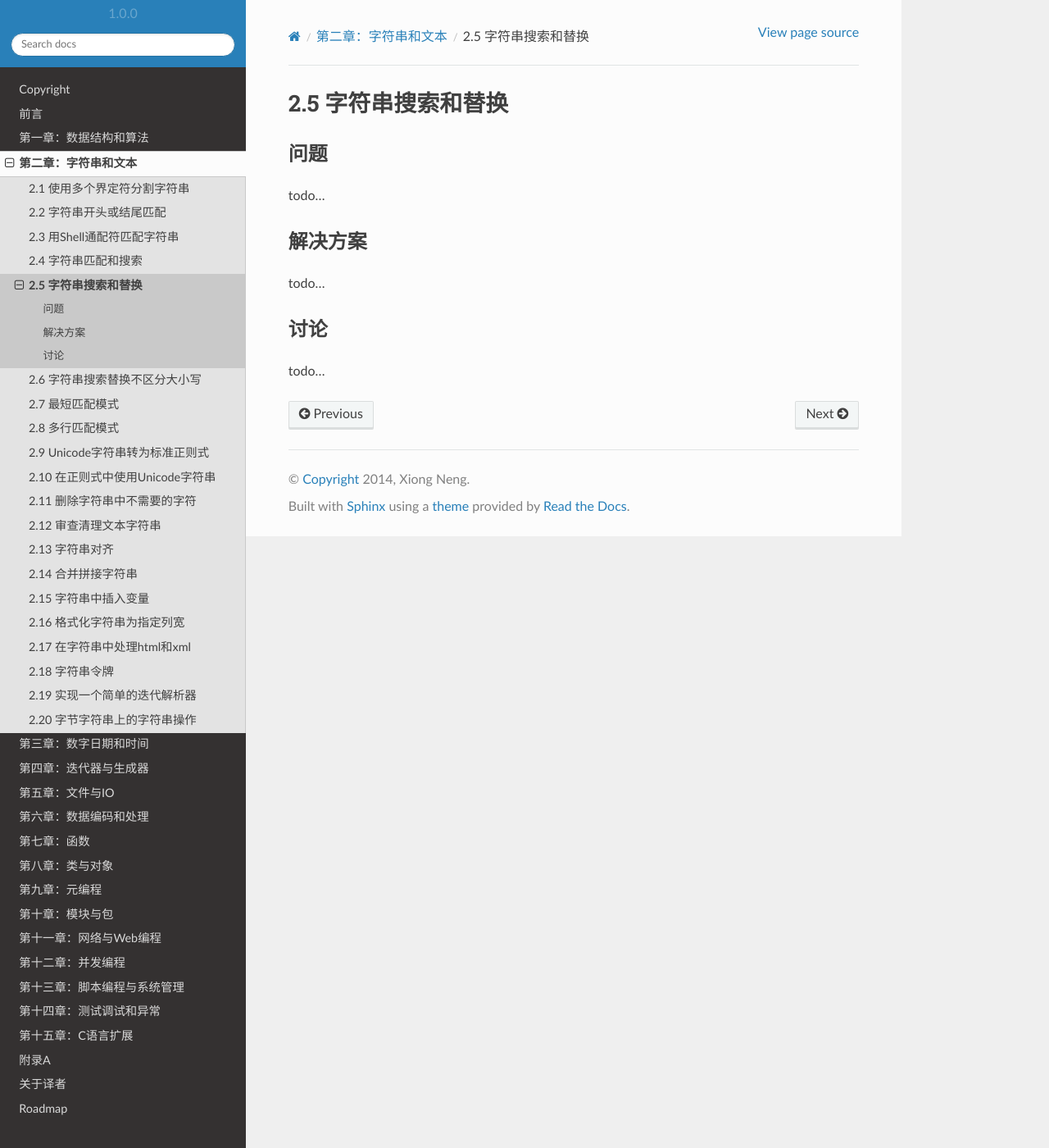
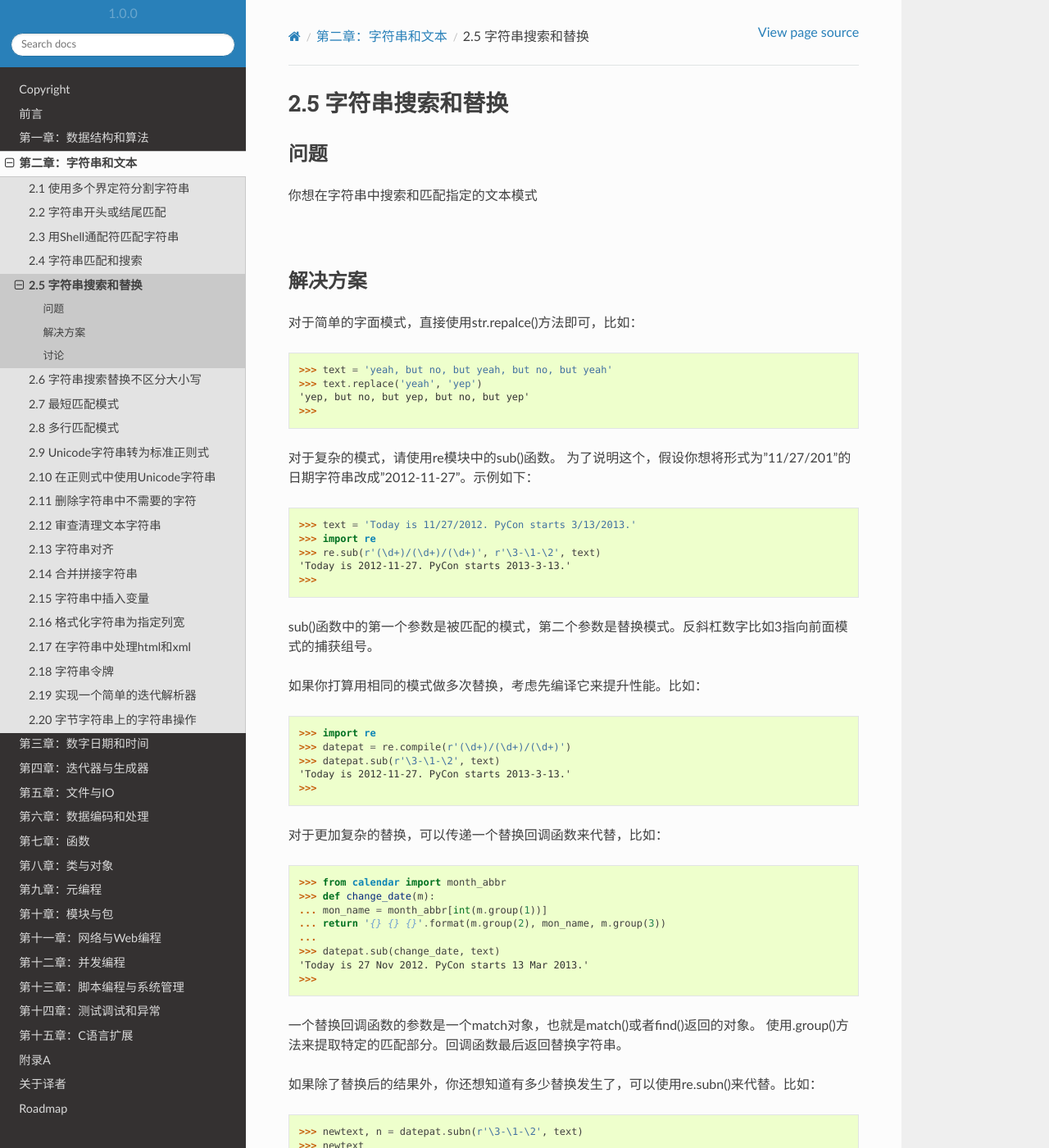
Before and after one commit to yidao620c/python3-cookbook, a Sphinx documentation site: the page built from source/c02/p05_search_and_replace_text.rst, in a window 1280 px wide and 1400 px high. Shown: the whole window at 82% size. Built offline with Sphinx 7.4.7 and the Read the Docs theme 2.0.0, drawn with Linux system fonts in a browser that asks for light colours; some of the changed text lies outside the part shown.

Commit message:
2.5小节完成。

```diff
--- a/source/c02/p05_search_and_replace_text.rst
+++ b/source/c02/p05_search_and_replace_text.rst
@@ -5,14 +5,77 @@
 ----------
 问题
 ----------
-todo...
+你想在字符串中搜索和匹配指定的文本模式
+
+|
 
 ----------
 解决方案
 ----------
-todo...
+对于简单的字面模式，直接使用str.repalce()方法即可，比如：
+
+.. code-block:: python
+
+    >>> text = 'yeah, but no, but yeah, but no, but yeah'
+    >>> text.replace('yeah', 'yep')
+    'yep, but no, but yep, but no, but yep'
+    >>>
+
+对于复杂的模式，请使用re模块中的sub()函数。
+为了说明这个，假设你想将形式为"11/27/201"的日期字符串改成"2012-11-27"。示例如下：
+
+.. code-block:: python
+
+    >>> text = 'Today is 11/27/2012. PyCon starts 3/13/2013.'
+    >>> import re
+    >>> re.sub(r'(\d+)/(\d+)/(\d+)', r'\3-\1-\2', text)
+    'Today is 2012-11-27. PyCon starts 2013-3-13.'
+    >>>
+
+sub()函数中的第一个参数是被匹配的模式，第二个参数是替换模式。反斜杠数字比如\3指向前面模式的捕获组号。
+
+如果你打算用相同的模式做多次替换，考虑先编译它来提升性能。比如：
+
+.. code-block:: python
+
+    >>> import re
+    >>> datepat = re.compile(r'(\d+)/(\d+)/(\d+)')
+    >>> datepat.sub(r'\3-\1-\2', text)
+    'Today is 2012-11-27. PyCon starts 2013-3-13.'
+    >>>
+
+对于更加复杂的替换，可以传递一个替换回调函数来代替，比如：
+
+.. code-block:: python
+
+    >>> from calendar import month_abbr
+    >>> def change_date(m):
+    ... mon_name = month_abbr[int(m.group(1))]
+    ... return '{} {} {}'.format(m.group(2), mon_name, m.group(3))
+    ...
+    >>> datepat.sub(change_date, text)
+    'Today is 27 Nov 2012. PyCon starts 13 Mar 2013.'
+    >>>
+
+一个替换回调函数的参数是一个match对象，也就是match()或者find()返回的对象。
+使用.group()方法来提取特定的匹配部分。回调函数最后返回替换字符串。
+
+如果除了替换后的结果外，你还想知道有多少替换发生了，可以使用re.subn()来代替。比如：
+
+..  code-block:: python
+
+    >>> newtext, n = datepat.subn(r'\3-\1-\2', text)
+    >>> newtext
+    'Today is 2012-11-27. PyCon starts 2013-3-13.'
+    >>> n
+    2
+    >>>
+
+|
 
 ----------
 讨论
 ----------
-todo...
+There isn’t much more to regular expression search and replace than the sub() method
+shown. The trickiest part is specifying the regular expression pattern—something that’s
+best left as an exercise to the reader.
```
Also changed, not shown: 1 other file.
